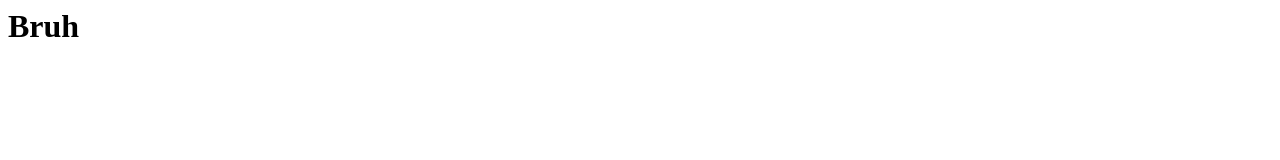
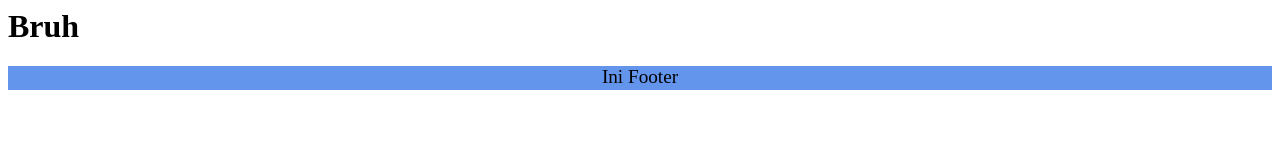
Before and after one commit to nurdyyyn/PraktikumRPL, a plain HTML site: page index.html in a window 1280 px wide. Drawn offline with Linux system fonts and the light colour scheme.

Commit message:
add footer & Style

```diff
--- a/index.html
+++ b/index.html
@@ -1,5 +1,10 @@
 <html>
+    <head>
+        <title>Praktikum RPL</title>
+        <link rel="stylesheet" href="style.css">
+    </head>
     <body>
         <h1>Bruh</h1>
+        <div id="footer">Ini Footer</div>
     </body>
 </html>
--- /dev/null
+++ b/style.css
@@ -0,0 +1,7 @@
+#footer{
+    width: 100%;
+    height: 24px;
+    background-color: cornflowerblue;
+    text-align: center;
+    font-size: larger;
+}
```
